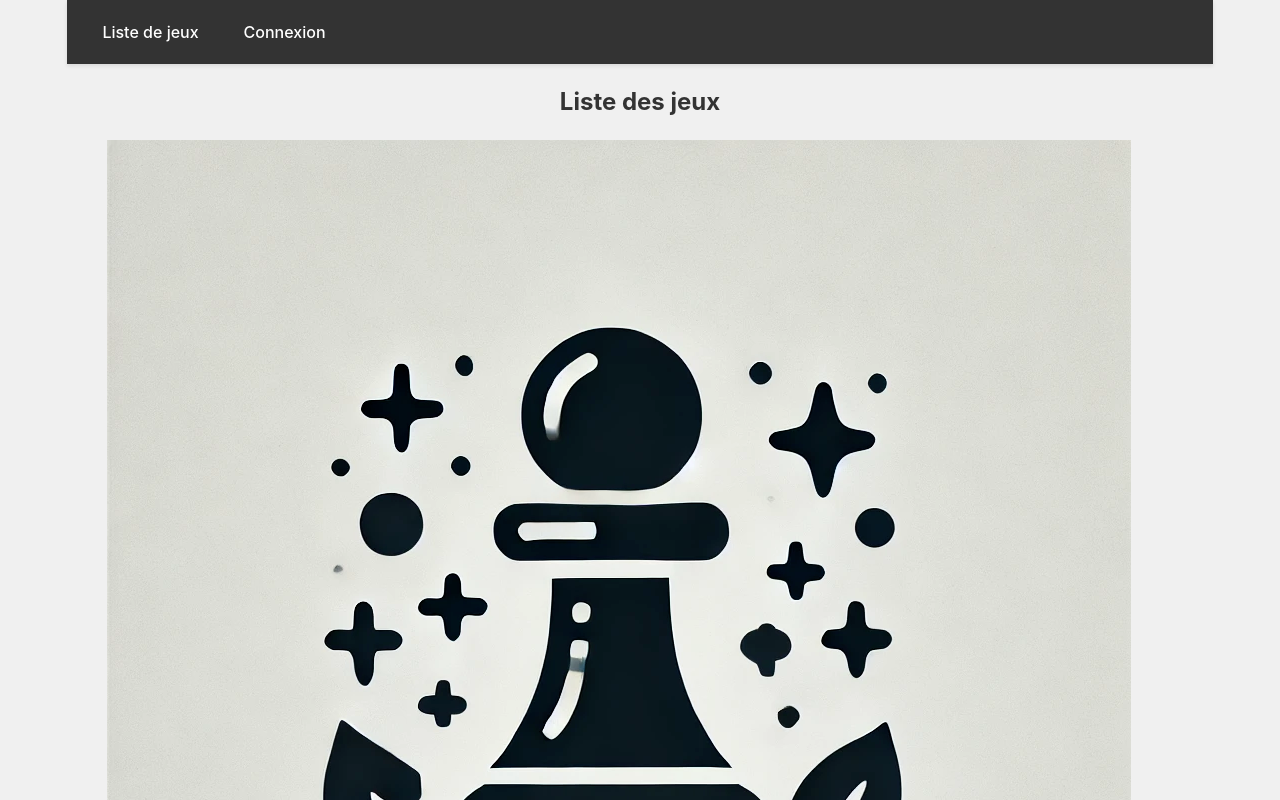
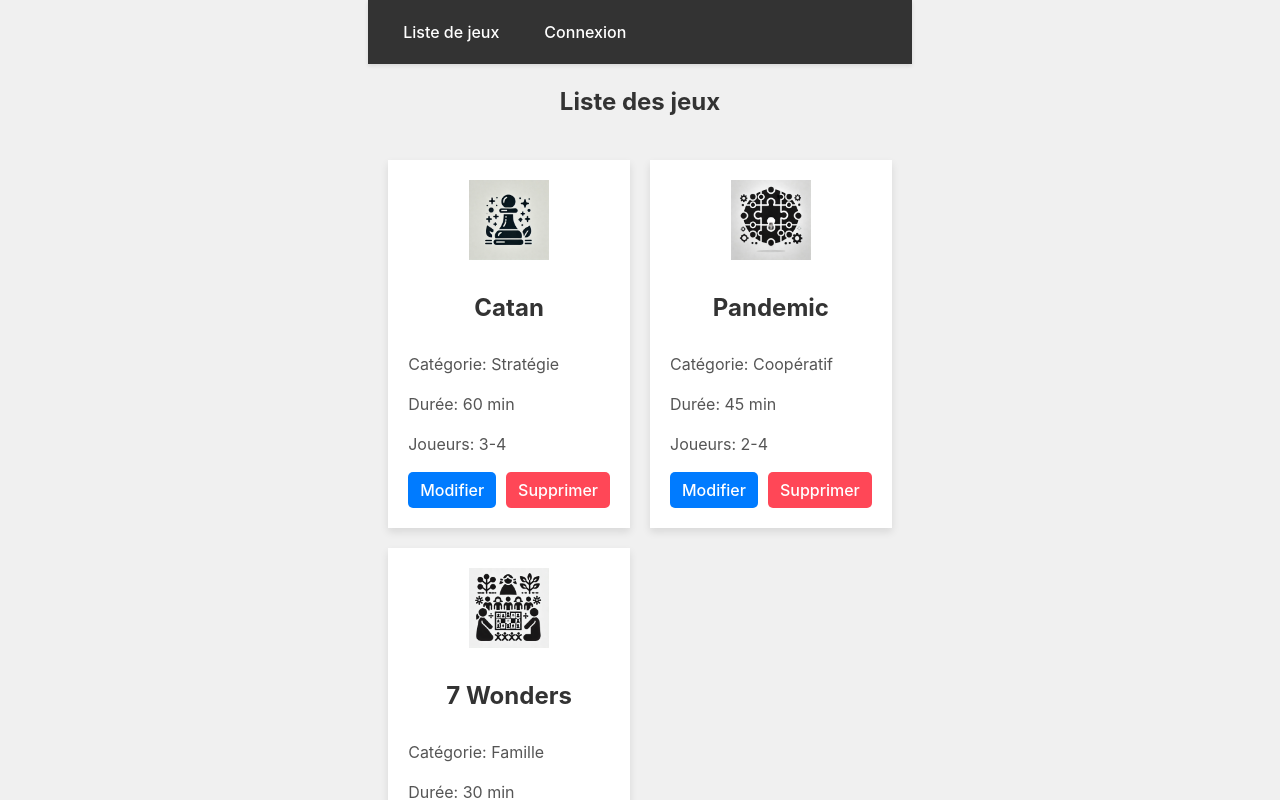
Before and after one commit to Ashank-Bansi/4a5-tp1-Ashank-Bansi-main, a React (Vite) app in the folder 4a5-tp1-Ashank-Bansi-main/: page / in a window 1280 px wide. Shown: the top 800 px of the page. Built offline with nearby package versions, Linux system fonts and the light colour scheme.

Commit message:
modification de header et loginForm

```diff
--- a/4a5-tp1-Ashank-Bansi-main/src/components/gameCard/GameCard.css
+++ b/4a5-tp1-Ashank-Bansi-main/src/components/gameCard/GameCard.css
@@ -0,0 +1,69 @@
+.game-list {
+    list-style: none;
+    display: grid;
+    grid-template-columns: 1fr 1fr;
+    gap: 20px;
+    padding: 20px;
+}
+
+.game-card {
+    box-shadow: 0 4px 8px rgba(0,0,0,0.1);
+    background-color: #fff;
+    padding: 20px;
+    display: flex;
+    flex-direction: column;
+}
+
+.game-card-header {
+    display: flex;
+    justify-content: center;
+    align-items: center;
+    margin-bottom: 10px;
+}
+
+.game-icon-cover {
+    height: 80px;
+}
+
+.game-card-name {
+    color: #333;
+    margin-bottom: 10px;
+}
+
+.game-card-body {
+    font-size: 0.5;
+    color: #555;
+}
+
+.game-card-buttons {
+    display: flex;
+    justify-content: center;
+    gap: 10px;
+}
+
+.game-card-button-modify,
+.game-card-button-delete {
+    padding: 8px 12px;
+    border: none;
+    border-radius: 5px;
+    cursor: pointer;
+    font-size: 0.9;
+}
+
+.game-card-button-modify {
+    background-color: #007bff;
+    color: white;
+}
+
+.game-card-button-modify:hover {
+    background-color: #0056b3;
+}
+
+.game-card-button-delete {
+    background-color: #ff4757;
+    color: white;
+}
+
+.game-card-button-delete:hover {
+    background-color: #d63031;
+}
--- a/4a5-tp1-Ashank-Bansi-main/src/components/gameCard/GameCard.jsx
+++ b/4a5-tp1-Ashank-Bansi-main/src/components/gameCard/GameCard.jsx
@@ -6,8 +6,8 @@
         <div className="game-card">
             <div className="game-card-header">
                 <GameIcon cover={props.cover} />
-                <span className="game-card-name">{props.name}</span>
             </div>
+            <h2 className="game-card-name">{props.name}</h2>
             <div className="game-card-body">
                 <p>Catégorie: {props.categorie}</p>
                 <p>Durée: {props.duree} min</p>
--- a/4a5-tp1-Ashank-Bansi-main/src/components/header/Header.jsx
+++ b/4a5-tp1-Ashank-Bansi-main/src/components/header/Header.jsx
@@ -1,10 +1,16 @@
 import React, { useContext } from "react";
-import { Link } from "react-router-dom";
+import { Link, useNavigate } from "react-router-dom";
 import { AuthContext } from "../authContext/AuthContext";
 import "./Header.css";
 
 function Header() {
   const { isLoggedIn, logout } = useContext(AuthContext);
+  const navigate = useNavigate();
+
+  const handleLogout = () => {
+    logout();
+    navigate("/games");
+  };
 
   return (
     <header className="header">
@@ -13,7 +19,7 @@
         {isLoggedIn ? (
           <>
             <Link to="/games/new">Ajouter un jeu</Link>
-            <button onClick={logout}>Déconnexion</button>
+            <button onClick={handleLogout}>Déconnexion</button>
           </>
         ) : (
           <Link to="/login">Connexion</Link>
--- a/4a5-tp1-Ashank-Bansi-main/src/components/loginForm/LoginForm.jsx
+++ b/4a5-tp1-Ashank-Bansi-main/src/components/loginForm/LoginForm.jsx
@@ -1,9 +1,12 @@
 import { useContext, useState } from "react";
 import { AuthContext } from "../authContext/AuthContext";
 import "./LoginForm.css";
+import { useNavigate } from "react-router-dom";
+
 
 export default function LoginForm() {
     const auth = useContext(AuthContext);
+    const navigate = useNavigate();
     const [enteredValues, setEnteredValues] = useState({
         username: "",
         password: "",
@@ -17,6 +20,7 @@
             password: "",
         });
         auth.login();
+        navigate("/games")
     };
 
     return (
```
